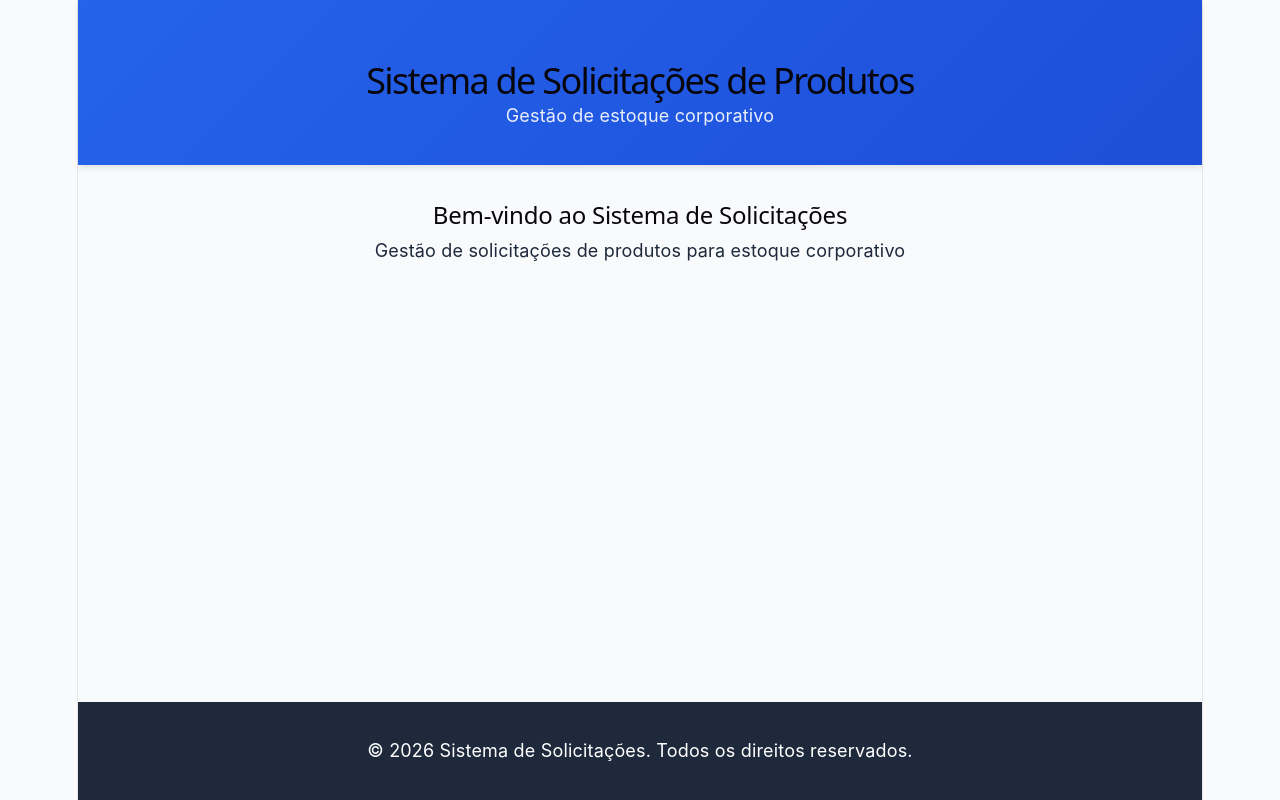
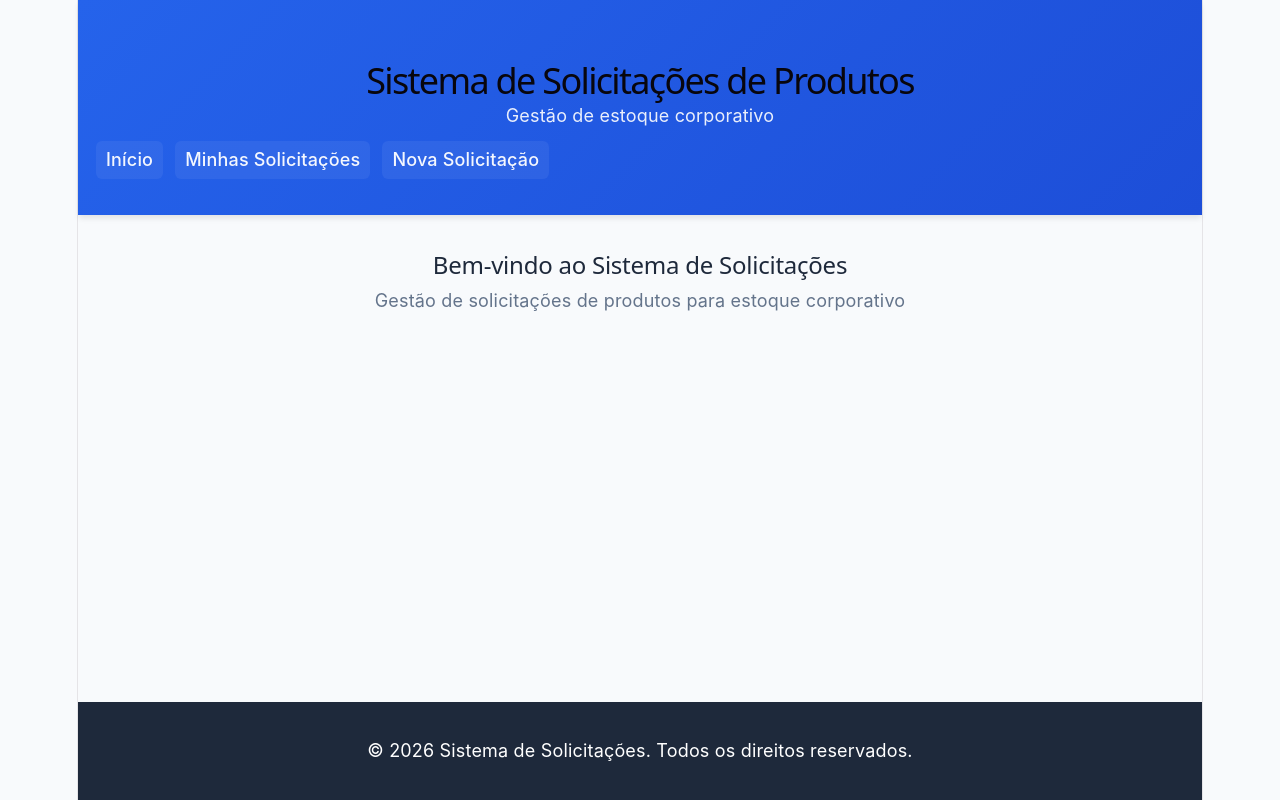
Before and after one commit to RodrigoHepp/teste-desenvolvimento-analise-incidentes-rodrigo-hepp, a React (Vite) app in the folder frontend/: page / in a window 1280 px wide. Built offline with nearby package versions, Linux system fonts and the light colour scheme.

Commit message:
feat: adiciona barra de navegação principal ao Layout

```diff
--- a/frontend/src/components/Layout.tsx
+++ b/frontend/src/components/Layout.tsx
@@ -1,21 +1,35 @@
+import type { ReactNode } from 'react';
 import '../styles/Layout.css';
 
-export function Layout({ children }: { children: React.ReactNode }) {
+interface LayoutProps {
+  children: ReactNode;
+}
+
+export function Layout({ children }: LayoutProps) {
   return (
     <div className="layout">
       <header className="header">
         <div className="container">
           <h1>Sistema de Solicitações de Produtos</h1>
           <p className="subtitle">Gestão de estoque corporativo</p>
+          <nav className="main-nav" aria-label="Navegação principal">
+            <a href="#/">Início</a>
+            <a href="#/solicitacoes">Minhas Solicitações</a>
+            <a href="#/solicitacoes/novo">Nova Solicitação</a>
+          </nav>
         </div>
       </header>
 
       <main className="main-content">
-        <div className="container">{children}</div>
+        <div className="container">
+          {children}
+        </div>
       </main>
 
       <footer className="footer">
-        <p>&copy; 2026 Sistema de Solicitações. Todos os direitos reservados.</p>
+        <div className="container">
+          <p>&copy; 2026 Sistema de Solicitações. Todos os direitos reservados.</p>
+        </div>
       </footer>
     </div>
   );
--- a/frontend/src/styles/Layout.css
+++ b/frontend/src/styles/Layout.css
@@ -33,3 +33,32 @@
   text-align: center;
   margin-top: 2rem;
 }
+
+/* Ensure main welcome text is visible regardless of global variable conflicts */
+.main-content .welcome-section h2 {
+  color: var(--color-dark, #1e293b);
+}
+
+.main-content .welcome-section p {
+  color: var(--color-secondary, #64748b);
+}
+
+.main-nav {
+  display: flex;
+  gap: 12px;
+  margin-top: 12px;
+  align-items: center;
+}
+
+.main-nav a {
+  color: rgba(255,255,255,0.95);
+  text-decoration: none;
+  padding: 6px 10px;
+  background: rgba(255,255,255,0.06);
+  border-radius: 6px;
+  font-weight: 500;
+}
+
+.main-nav a:hover {
+  background: rgba(255,255,255,0.12);
+}
```
